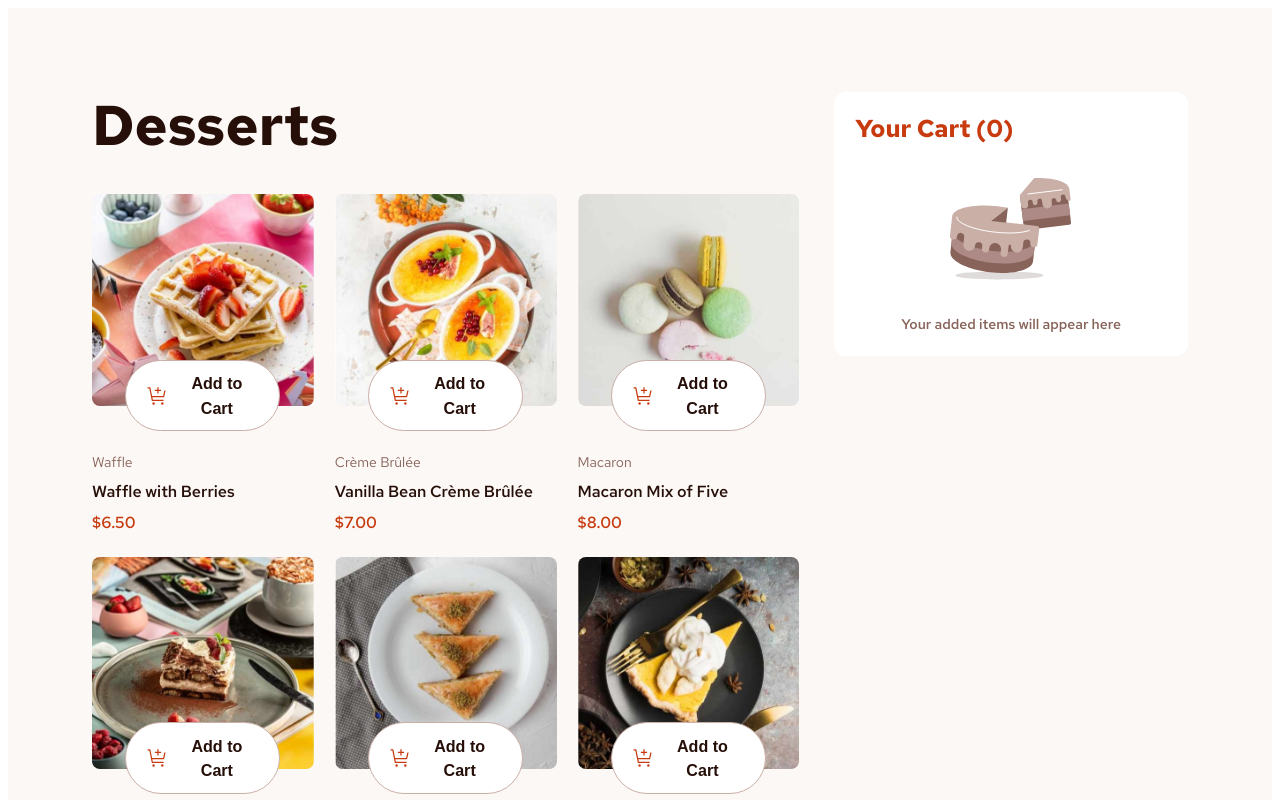
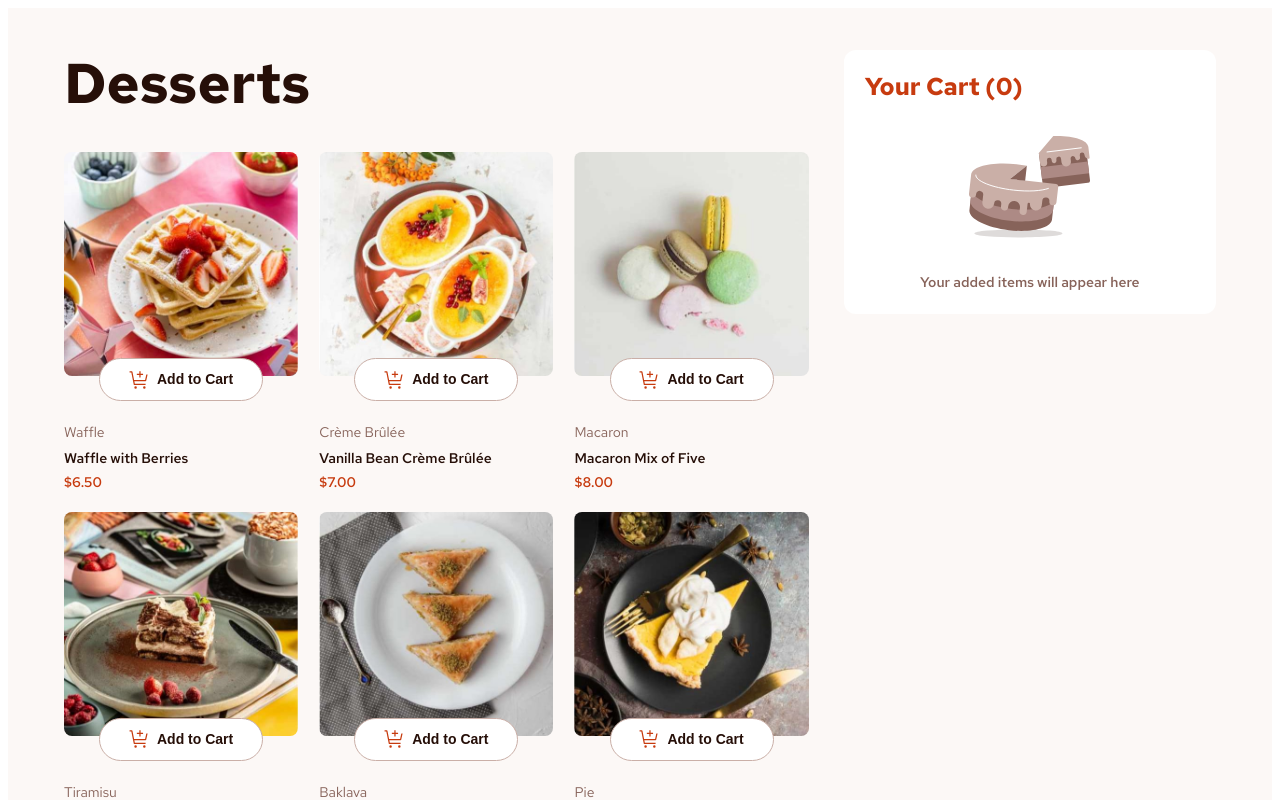
Before and after one commit to irakizaDidier/Product-list-with-cart, an Angular app: page / in a window 1280 px wide. Shown: the top 800 px of the page. Built offline with nearby package versions, Linux system fonts and the light colour scheme.

Commit message:
working on ui

```diff
--- a/src/app/app.component.css
+++ b/src/app/app.component.css
@@ -3,7 +3,7 @@
   display: grid;
   gap: 2.5rem;
   grid-template-columns: 2fr 1fr;
-  padding: 6rem;
+  padding: 3rem 4rem;
 }
 
 @media (max-width: 1024px) {
--- a/src/app/sections/cart/cart.component.css
+++ b/src/app/sections/cart/cart.component.css
@@ -68,6 +68,9 @@
   justify-content: center;
   padding: 1rem;
 }
+.confirm-order-button {
+  cursor: pointer;
+}
 
 .cart-container .confirm-order-button {
   align-items: center;
--- a/src/app/sections/modal-content/modal-content.component.css
+++ b/src/app/sections/modal-content/modal-content.component.css
@@ -109,6 +109,7 @@ body.modal-open {
   justify-content: center;
   padding: 0.75rem 2rem;
   width: 100%;
+  cursor: pointer;
 }
 
 .start-order-button:active {
--- a/src/styles.css
+++ b/src/styles.css
@@ -39,10 +39,10 @@ p {
 
 .text-preset-3 {
   color: #260f08;
-  font-size: 1.15rem;
+  font-size: 1rem;
   font-weight: 600;
   letter-spacing: 0px;
-  line-height: 150%;
+  line-height: 120%;
 }
 
 .text-preset-4 {
```
